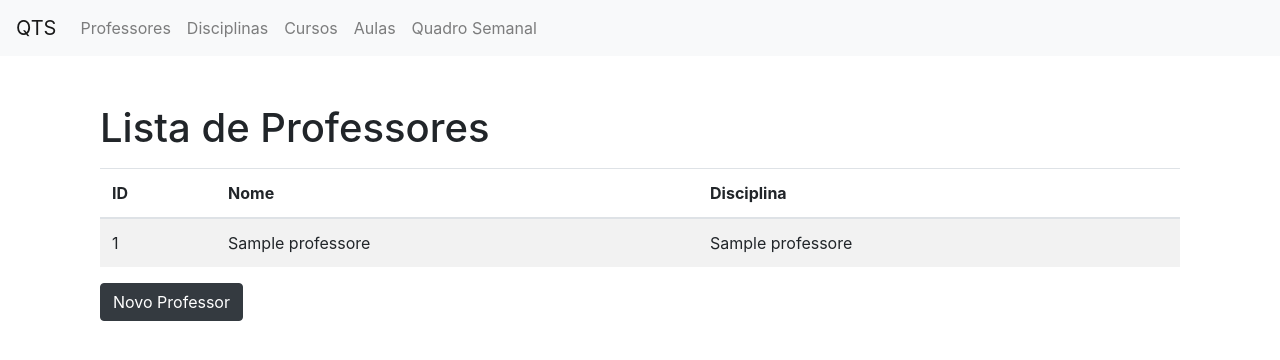
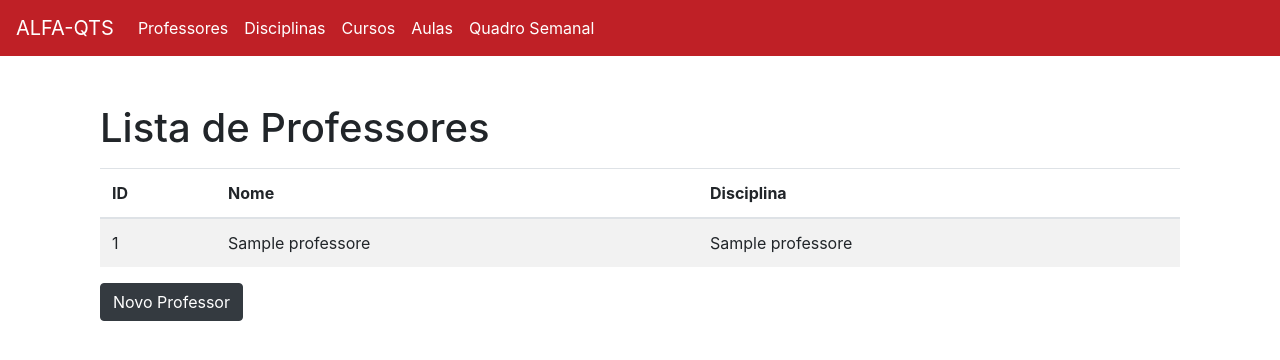
Before and after one commit to R4PTOR-C/QTS, a Flask app: page / in a window 1280 px wide. Shown: the top 360 px of the page. Run offline with Flask 2, Linux system fonts and the light colour scheme; a database or web service that is not in the repository returns one stand-in record (values such as "Sample title"); some libraries are stand-ins or nearby versions.

Commit message:
nova-nav

```diff
--- a/templates/base.html
+++ b/templates/base.html
@@ -3,6 +3,7 @@
 <head>
     <meta charset="UTF-8">
     <meta name="viewport" content="width=device-width, initial-scale=1.0">
+    <link rel="shortcut icon" href="/calendar-regular-24.png" type="image/x-icon">
     <title>{% block title %}QTS{% endblock %}</title>
     <!-- Bootstrap CSS -->
     <link href="https://maxcdn.bootstrapcdn.com/bootstrap/4.5.2/css/bootstrap.min.css" rel="stylesheet">
@@ -10,8 +11,8 @@
 <body>
 
     <!-- Navbar -->
-    <nav class="navbar navbar-expand-lg navbar-light bg-light">
-        <a class="navbar-brand" href="{{ url_for('index') }}">QTS</a>
+    <nav class="navbar navbar-expand-lg navbar-custom">
+        <a class="navbar-brand" href="{{ url_for('index') }}">ALFA-QTS</a>
         <button class="navbar-toggler" type="button" data-toggle="collapse" data-target="#navbarNav" aria-controls="navbarNav" aria-expanded="false" aria-label="Toggle navigation">
             <span class="navbar-toggler-icon"></span>
         </button>
@@ -35,6 +36,25 @@
             </ul>
         </div>
     </nav>
+    <!--    style     -->
+    <style>
+        .navbar-custom{
+            background-color: #BF2026;
+        }
+        .navbar-brand,
+        .nav-link {
+            color: white;
+            transition: color 0.3s ease, transform 0.3s ease;
+        }
+        .navbar-brand:hover,
+        .nav-link:hover {
+            color: black;
+            transform: scale(1.1);
+        }
+
+
+
+    </style>
 
     <!-- Main Content -->
     <div class="container mt-5">
--- a/templates/index.html
+++ b/templates/index.html
@@ -16,7 +16,7 @@
     <div class="container">
         <h1 class="mt-5">Lista de Professores</h1>
         <table class="table table-striped mt-3">
-            <thead>
+            <thead class="thead-custom">
                 <tr>
                     <th>ID</th>
                     <th>Nome</th>
@@ -39,7 +39,9 @@
     <script src="https://code.jquery.com/jquery-3.5.1.slim.min.js"></script>
     <script src="https://cdn.jsdelivr.net/npm/@popperjs/core@2.9.2/dist/umd/popper.min.js"></script>
     <script src="https://maxcdn.bootstrapcdn.com/bootstrap/4.5.2/js/bootstrap.min.js"></script>
+    <style>
+
+    </style>
 {% endblock %}
-
 </body>
 </html>
```
Also changed, not shown: calendar-regular-24.png (added).
